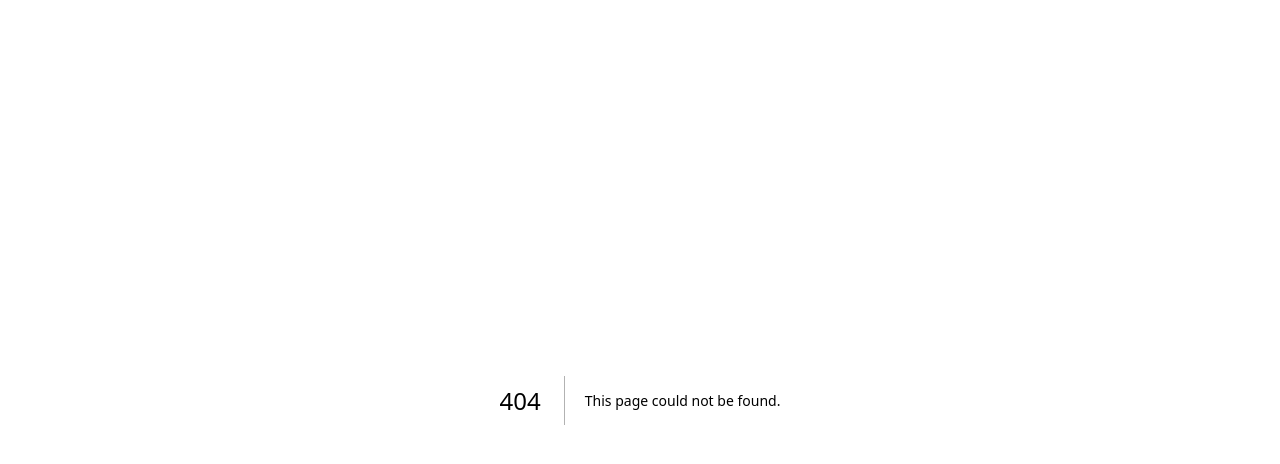
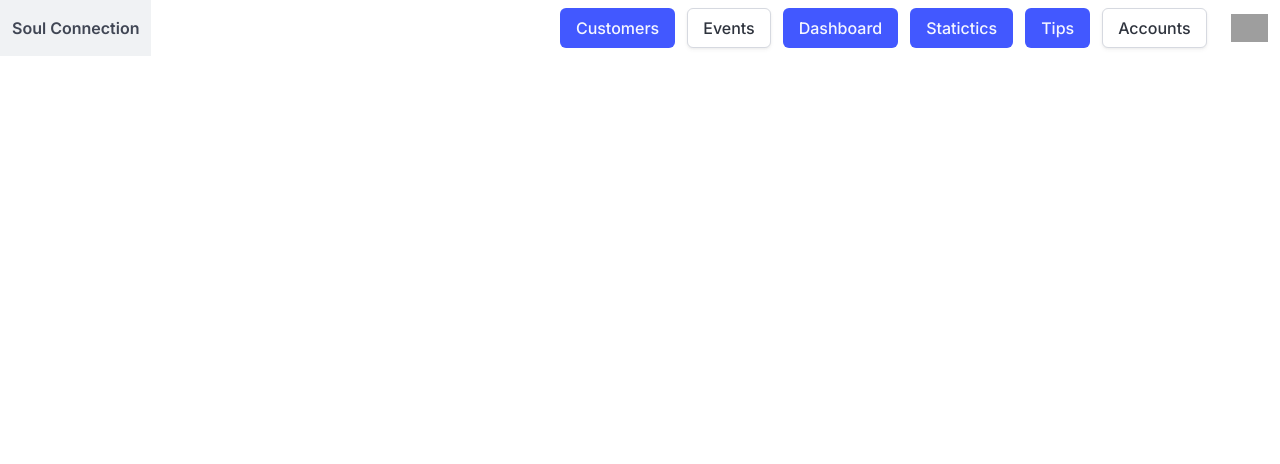
Before and after one commit to Dvaking/Piscine-Survivor, a Next.js app: page /dashboard/customers in a window 1280 px wide. Before the commit this address had no page. Shown: the top 464 px of the page. Built offline with nearby package versions, Linux system fonts and the light colour scheme; grey boxes are pictures that could not be loaded.

Commit message:
[UPT] Customers

```diff
--- /dev/null
+++ b/app/dashboard/customers/page.tsx
@@ -0,0 +1,48 @@
+"use client";
+
+import { useRef } from "react";
+import { useRouter } from "next/navigation";
+import Image from "next/image";
+import styles from "./page.module.css";
+import 'bulma/css/bulma.css';
+
+export default function Customers() {
+  const router = useRouter();
+
+  const handleCustomersClick = () => {
+    router.push("/dashboard/customers");
+  };
+  const handleTipsClick = () => {
+    router.push("../dashboard/tips");
+  };
+  const handleStaticticsClick = () => {
+    router.push("../dashboard/statistics");
+  };
+  const handleDashboardClick = () => {
+    router.push("../dashboard");
+  };
+  return (
+    <main className={styles.main}>
+      <nav className="navbar is-fixed-top">
+        <div className="navbar-brand">
+          <a className="navbar-item">
+            <strong>Soul Connection</strong>
+          </a>
+        </div>
+        <div className="navbar-end">
+          <div className="navbar-item">
+            <a className="button is-link" onClick={handleCustomersClick}>Customers</a>
+            <a className="button">Events</a>
+            <a className="button is-link" onClick={handleDashboardClick}>Dashboard</a>
+            <a className="button is-link" onClick={handleStaticticsClick}>Statictics</a>
+            <a className="button is-link" onClick={handleTipsClick}>Tips</a>
+            <a className="button">Accounts</a>
+          </div>
+          <div className="navbar-item">
+            <img className="is-rounded" src="https://bulma.io/assets/images/placeholders/128x128.png" />
+          </div>
+        </div>
+      </nav>
+    </main>
+  );
+}
--- a/app/dashboard/page.tsx
+++ b/app/dashboard/page.tsx
@@ -8,6 +8,9 @@ import Image from "next/image";
 export default function Home() {
   const router = useRouter();
 
+  const handleCustomersClick = () => {
+    router.push("/dashboard/customers");
+  };
   const handleTipsClick = () => {
     router.push("/dashboard/tips");
   };
@@ -27,7 +30,7 @@ export default function Home() {
           </div>
           <div className="navbar-end">
             <div className="navbar-item">
-              <a className="button">Customers</a>
+              <a className="button is-link" onClick={handleCustomersClick}>Customers</a>
               <a className="button">Events</a>
               <a className="button is-link" onClick={handleDashboardClick}>Dashboard</a>
               <a className="button is-link" onClick={handleStaticticsClick}>Statictics</a>
--- a/app/dashboard/statistics/page.tsx
+++ b/app/dashboard/statistics/page.tsx
@@ -55,6 +55,9 @@ const StaticticsGraph: React.FC = () => {
   };
   const router = useRouter();
 
+  const handleCustomersClick = () => {
+    router.push("/dashboard/customers");
+  };
   const handleTipsClick = () => {
     router.push("../dashboard/tips");
   };
@@ -74,7 +77,7 @@ const StaticticsGraph: React.FC = () => {
           </div>
           <div className="navbar-end">
             <div className="navbar-item">
-              <a className="button">Customers</a>
+              <a className="button is-link" onClick={handleCustomersClick}>Customers</a>
               <a className="button">Events</a>
               <a className="button is-link" onClick={handleDashboardClick}>Dashboard</a>
               <a className="button is-link" onClick={handleStaticticsClick}>Statictics</a>
--- a/app/dashboard/tips/page.tsx
+++ b/app/dashboard/tips/page.tsx
@@ -8,6 +8,9 @@ import Image from "next/image";
 export default function Tips() {
   const router = useRouter();
 
+  const handleCustomersClick = () => {
+    router.push("/dashboard/customers");
+  };
   const handleTipsClick = () => {
     router.push("../dashboard/tips");
   };
@@ -27,7 +30,7 @@ export default function Tips() {
           </div>
           <div className="navbar-end">
             <div className="navbar-item">
-              <a className="button">Customers</a>
+              <a className="button is-link" onClick={handleCustomersClick}>Customers</a>
               <a className="button">Events</a>
               <a className="button is-link" onClick={handleDashboardClick}>Dashboard</a>
               <a className="button is-link" onClick={handleStaticticsClick}>Statictics</a>
```
Also changed, not shown: app/dashboard/client_profile/page.tsx (deleted, +0 -16 lines), app/dashboard/customers/page.module.css (added).
